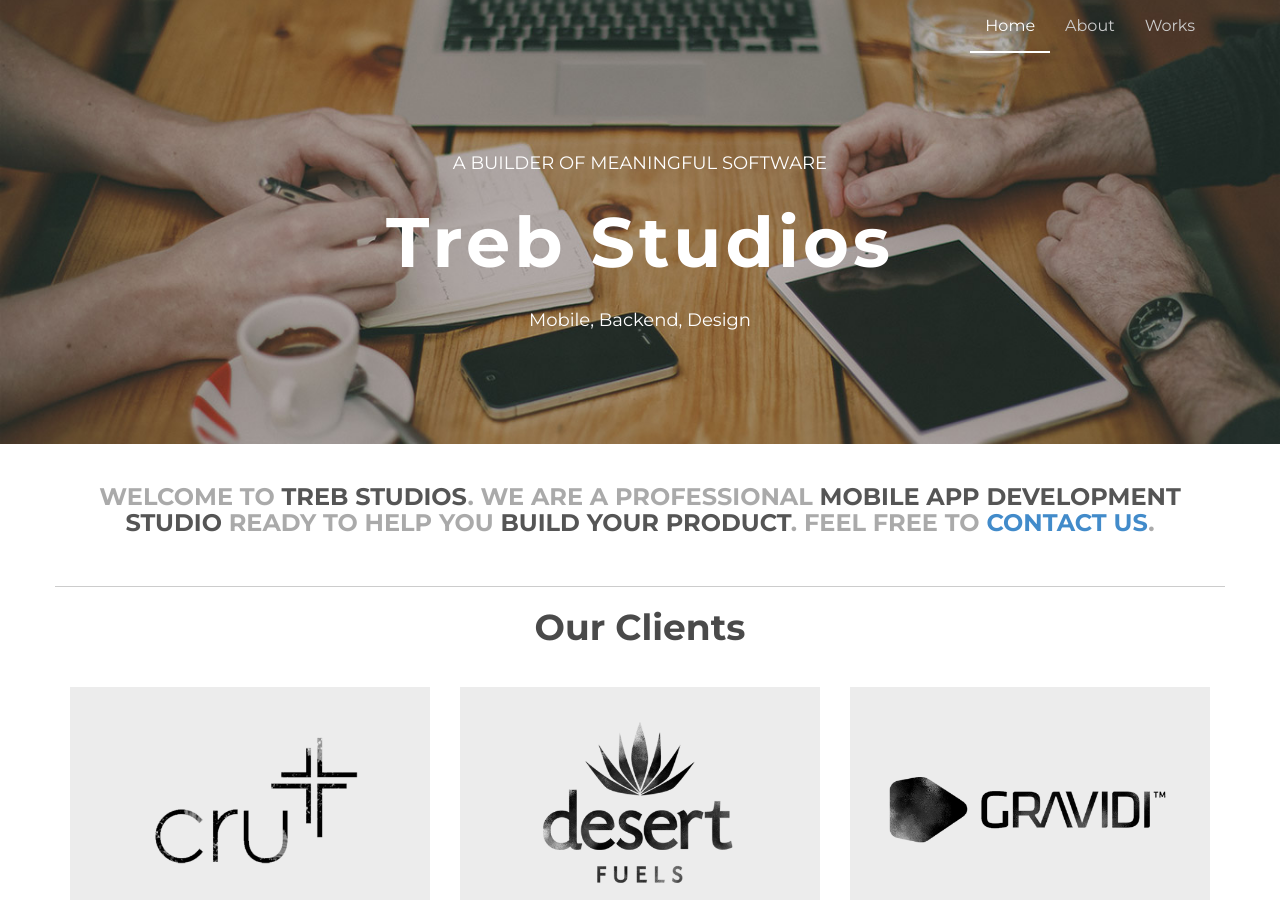
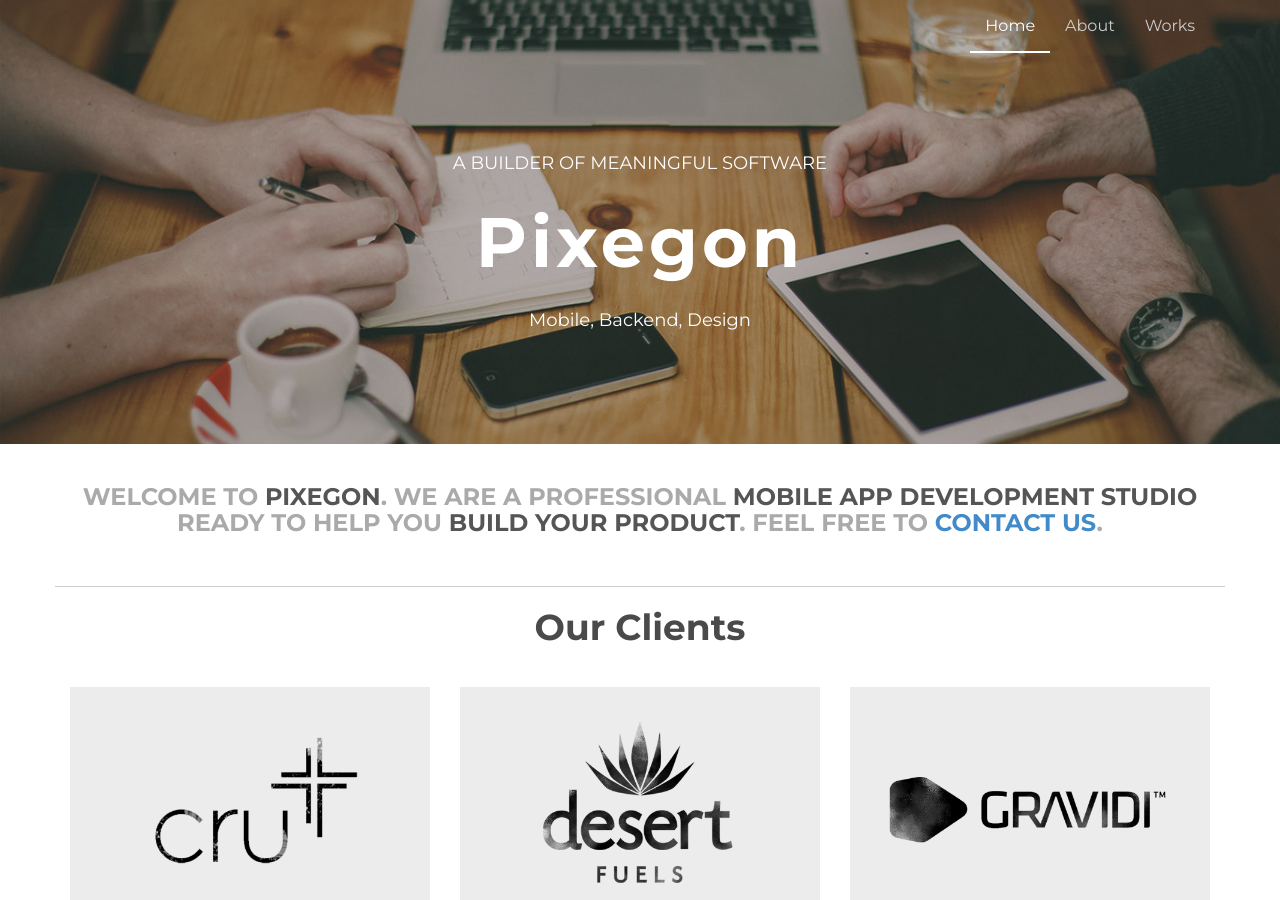
Before and after one commit to brandontreb/trebstudios.com, a Jekyll site: the page built from index.html, in a window 1280 px wide and 900 px high. Built offline with Jekyll 4.4.1, drawn with Linux system fonts in a browser that asks for light colours; nearby versions of some CDN libraries; Markdown is read by kramdown in place of the engine named in the settings; the list of posts is cut into pages by our own code.

Commit message:
changed to pixegon

```diff
--- a/CNAME
+++ b/CNAME
@@ -1 +1 @@
-trebstudios.com
+pixegon.com
--- a/_layouts/default.html
+++ b/_layouts/default.html
@@ -4,11 +4,11 @@
     <meta charset="utf-8">
     <meta http-equiv="X-UA-Compatible" content="IE=edge">
     <meta name="viewport" content="width=device-width, initial-scale=1">
-    <meta name="description" content="Treb Studios is a mobile applications development studio based out of Albuquerque, New Mexico">
-    <meta name="author" content="Treb Studios">
+    <meta name="description" content="Pixegon is a mobile applications development studio based out of Albuquerque, New Mexico">
+    <meta name="author" content="Pixegon Inc.">
     <link rel="shortcut icon" href="/assets/ico/favicon.ico">
 
-    <title>Treb Studios - {{ page.title }}</title>
+    <title>Pixegon - {{ page.title }}</title>
 
     <!-- Bootstrap core CSS -->
     <link href="/assets/css/bootstrap.css" rel="stylesheet">
--- a/about.html
+++ b/about.html
@@ -8,7 +8,7 @@ title: About
 		<div class="row">
 			<div class="col-lg-6 col-lg-offset-3">
 				<h4>ABOUT US</h4>
-				<h1>Treb Studios</h1>
+				<h1>Pixegon</h1>
 			</div>
 		</div><! --/row -->
     </div> <!-- /container -->
@@ -17,7 +17,7 @@ title: About
 <div class="container">
 	<div class="row centered mt mb">
 		<div class="col-lg-8 col-lg-offset-2">
-			<p>Treb Studios is a mobile app development company founded by Brandon Trebitowski. We are available for hire to build world-class iOS applications. We have been developing iOS applications and managing iOS teams since 2008 and are ready to join yours. </p>
+			<p>Pixegon is a mobile app development company founded by Brandon Trebitowski. We are available for hire to build world-class iOS applications. We have been developing iOS applications and managing iOS teams since 2008 and are ready to join yours. </p>
 			<p>When you choose to build with us, you are not just getting another code factory. We have experience with every stage of the software development cycle from discovery and conception through implementation and maintenance.</p>
 
 			<hr>
--- a/index.html
+++ b/index.html
@@ -7,7 +7,7 @@ title: iPhone App Development
 			<div class="row">
 				<div class="col-lg-6 col-lg-offset-3">
 					<h4>A BUILDER OF MEANINGFUL SOFTWARE</h4>
-					<h1>Treb Studios</h1>
+					<h1>Pixegon</h1>
 					<h4>Mobile, Backend, Design</h4>
 				</div>
 			</div><! --/row -->
@@ -18,7 +18,7 @@ title: iPhone App Development
 	<div class="container">
 		<div class="row centered mt mb">
 			<span class="highlight">
-			<h3>WELCOME TO <bold>TREB STUDIOS</bold>. WE ARE A PROFESSIONAL<bold> MOBILE APP DEVELOPMENT STUDIO</bold> READY TO HELP YOU <bold>BUILD YOUR PRODUCT</bold>. FEEL FREE TO <bold><a href="mailto:brandon@brandontreb.com">CONTACT US</a></bold>.
+			<h3>WELCOME TO <bold>PIXEGON</bold>. WE ARE A PROFESSIONAL<bold> MOBILE APP DEVELOPMENT STUDIO</bold> READY TO HELP YOU <bold>BUILD YOUR PRODUCT</bold>. FEEL FREE TO <bold><a href="mailto:brandon@brandontreb.com">CONTACT US</a></bold>.
 							</h3>
 			</span>
 			<div>&nbsp;</div>
--- a/work.html
+++ b/work.html
@@ -7,7 +7,7 @@ title: Portfolio
 		<div class="row">
 			<div class="col-lg-6 col-lg-offset-3">
 				<h4>RECENT WORKS</h4>
-				<h1>Treb Studios</h1>
+				<h1>Pixegon</h1>
 				<!-- ><h4>ROLE: LEAD DESIGNER</h4> -->
 			</div>
 		</div><! --/row -->
@@ -37,7 +37,7 @@ title: Portfolio
 		<div class="col-lg-8 col-lg-offset-2">
 			<a name="powerfuel"></a>
 			<h1>Desert Fuels - PowerFuel</h1>
-			<p>The PowerFuel application was built from the ground up by the Treb Studios team.  Desert Fuels hired our team to build not only the mobile application, but a robust REST API for the application to work with. </p>
+			<p>The PowerFuel application was built from the ground up by the Pixegon team.  Desert Fuels hired our team to build not only the mobile application, but a robust REST API for the application to work with. </p>
 			<a href="http://powerfuel.desertfuels.com">http://powerfuel.desertfuels.com</a>
 		</div>
 		<div class="col-lg-8 col-lg-offset-2 mt">
@@ -54,7 +54,7 @@ title: Portfolio
 		<div class="col-lg-8 col-lg-offset-2">
 			<a name="fitlist"></a>
 			<h1>Fitmobi - Fitlist</h1>
-			<p>Fitlist is a beautiful fitness tracking application that Treb Studios completed in a very short time frame (under 2 weeks).  It was featured on the <a href="https://pickcrew.com/stories/view/fitlist/">PickCrew website</a> where Treb Studios first engaged with the client.</p>
+			<p>Fitlist is a beautiful fitness tracking application that Pixegon completed in a very short time frame (under 2 weeks).  It was featured on the <a href="https://pickcrew.com/stories/view/fitlist/">PickCrew website</a> where Pixegon first engaged with the client.</p>
 			<a href="http://fitlist.fitmobi.com">http://fitlist.fitmobi.com</a>
 		</div>
 		<div class="col-lg-8 col-lg-offset-2 mt">
```
Also changed, not shown: 3 other files.
